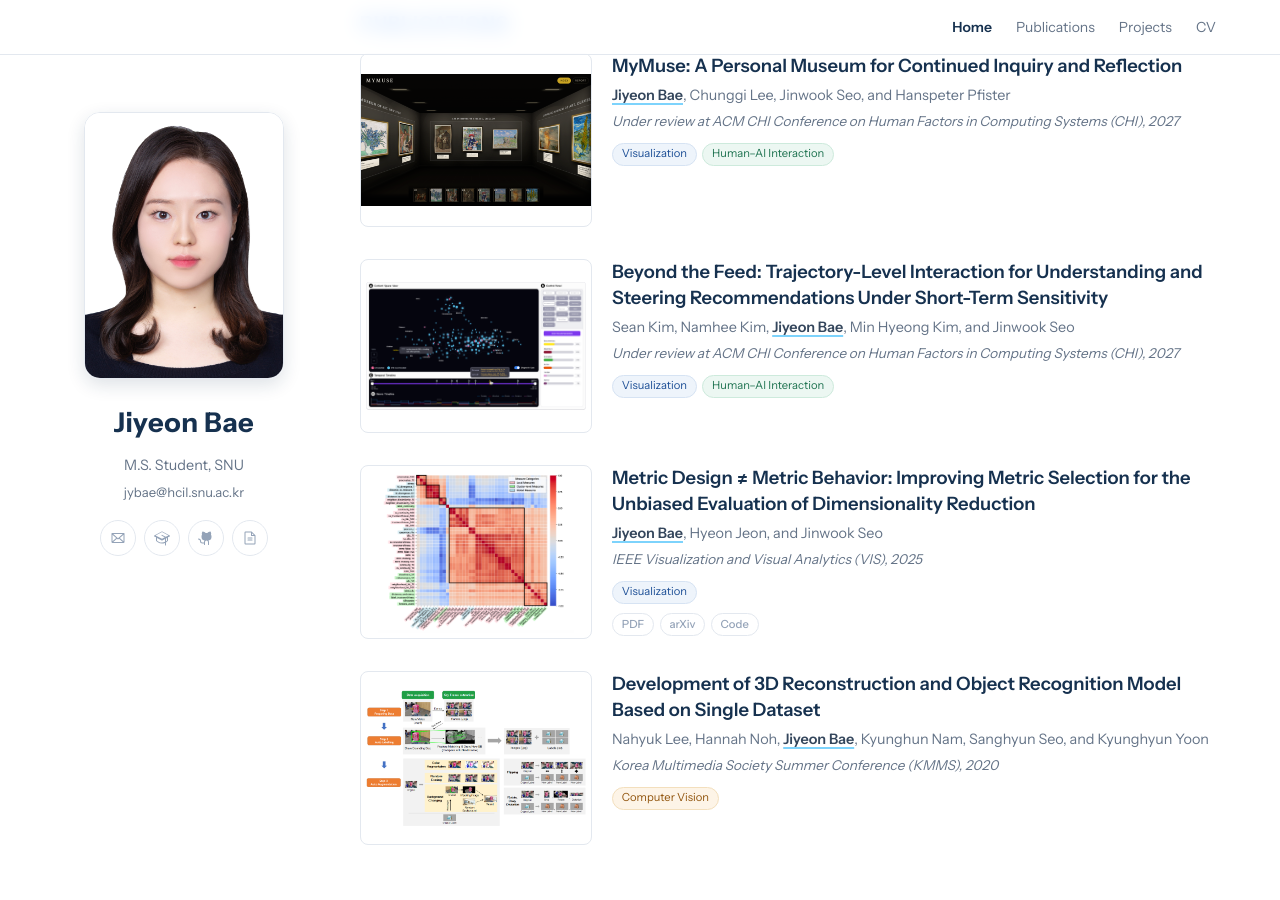
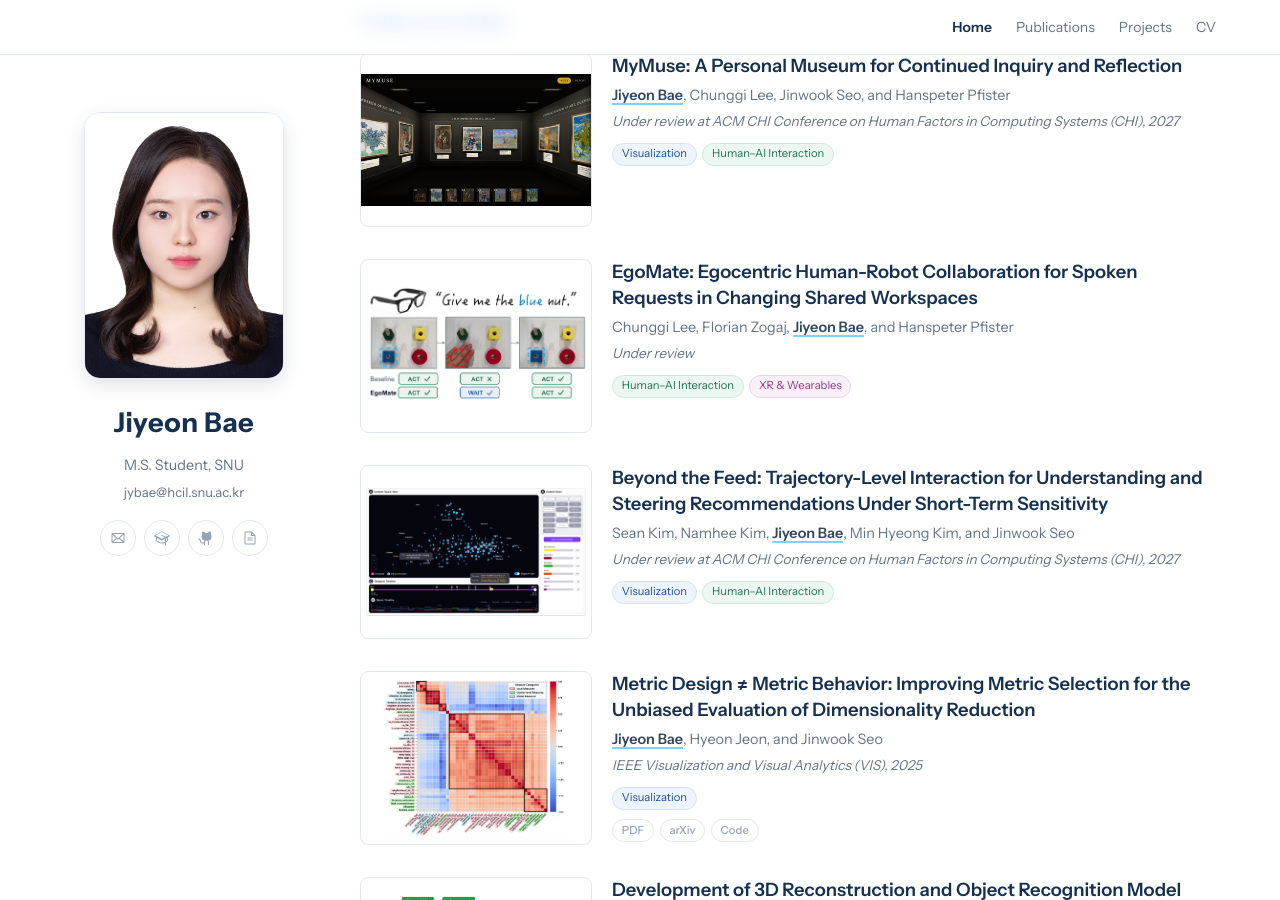
Before and after one commit to JiyeonBae/jiyeonbae.github.io, a Jekyll site: the page built from index.md, in a window 1280 px wide and 900 px high, scrolled down 679 px. Built offline with Jekyll 4.4.1, drawn with Linux system fonts in a browser that asks for light colours; some of the changed text lies outside the part shown.

Commit message:
Add EgoMate, research advisors, and updated CV
- Add EgoMate (under review) to Publications with thumbnail and tags
- List advisors on each Research Experience entry
- Replace cv.pdf with the latest CV

Co-Authored-By: Claude Opus 5.5 <noreply@anthropic.com>

```diff
--- a/index.md
+++ b/index.md
@@ -42,6 +42,17 @@ title: Jiyeon Bae
           <p class="pub-authors"><strong>Jiyeon Bae</strong>, Chunggi Lee, Jinwook Seo, and Hanspeter Pfister</p>
           <p class="pub-cite">Under review at ACM CHI Conference on Human Factors in Computing Systems (CHI), 2027</p>
           <div class="pub-tags"><span class="pub-tag t-vis">Visualization</span><span class="pub-tag t-hai">Human&ndash;AI Interaction</span></div>
+        </div>
+      </article>
+      <article class="pub" data-tags="hai xr">
+        <div class="pub-thumb">
+          <img src="/robot.png" alt="paper teaser" onerror="this.style.display='none'">
+        </div>
+        <div class="pub-body">
+          <h3 class="pub-title">EgoMate: Egocentric Human-Robot Collaboration for Spoken Requests in Changing Shared Workspaces</h3>
+          <p class="pub-authors">Chunggi Lee, Florian Zogaj, <strong>Jiyeon Bae</strong>, and Hanspeter Pfister</p>
+          <p class="pub-cite">Under review</p>
+          <div class="pub-tags"><span class="pub-tag t-hai">Human&ndash;AI Interaction</span><span class="pub-tag t-xr">XR &amp; Wearables</span></div>
         </div>
       </article>
       <article class="pub" data-tags="vis hai">
@@ -127,28 +138,28 @@ title: Jiyeon Bae
       <div class="tl-item">
         <div class="tl-main">
           <p class="tl-title">Research Intern</p>
-          <p class="tl-sub"><a href="https://vcg.seas.harvard.edu/">Visual Computing Group</a>, <span class="tl-org">Harvard University</span></p>
+          <p class="tl-sub"><a href="https://vcg.seas.harvard.edu/">Visual Computing Group</a>, <span class="tl-org">Harvard University</span> &middot; Advisor: Prof. <a href="https://seas.harvard.edu/person/hanspeter-pfister">Hanspeter Pfister</a></p>
         </div>
         <p class="tl-date">Aug 2026 &ndash; Present</p>
       </div>
       <div class="tl-item">
         <div class="tl-main">
           <p class="tl-title">Graduate Researcher</p>
-          <p class="tl-sub"><a href="https://hcil.snu.ac.kr/">Human-Computer Interaction Lab</a>, <span class="tl-org">Seoul National University</span></p>
+          <p class="tl-sub"><a href="https://hcil.snu.ac.kr/">Human-Computer Interaction Lab</a>, <span class="tl-org">Seoul National University</span> &middot; Advisor: Prof. <a href="https://hcil.snu.ac.kr/people/jinwook-seo">Jinwook Seo</a></p>
         </div>
         <p class="tl-date">Sep 2025 &ndash; Present</p>
       </div>
       <div class="tl-item">
         <div class="tl-main">
           <p class="tl-title">Research Intern</p>
-          <p class="tl-sub"><a href="https://hcil.snu.ac.kr/">Human-Computer Interaction Lab</a>, <span class="tl-org">Seoul National University</span></p>
+          <p class="tl-sub"><a href="https://hcil.snu.ac.kr/">Human-Computer Interaction Lab</a>, <span class="tl-org">Seoul National University</span> &middot; Advisor: Prof. <a href="https://hcil.snu.ac.kr/people/jinwook-seo">Jinwook Seo</a></p>
         </div>
         <p class="tl-date">Dec 2024 &ndash; Aug 2025</p>
       </div>
       <div class="tl-item">
         <div class="tl-main">
           <p class="tl-title">Undergraduate Researcher</p>
-          <p class="tl-sub">Computer Graphics Lab, <span class="tl-org">Chung-Ang University</span></p>
+          <p class="tl-sub">Computer Graphics Lab, <span class="tl-org">Chung-Ang University</span> &middot; Advisor: Prof. <a href="https://scholar.google.com/citations?user=k1SL428AAAAJ&amp;hl=ko">Sanghyun Seo</a></p>
         </div>
         <p class="tl-date">Sep 2019 &ndash; Feb 2020</p>
       </div>
```
Also changed, not shown: publications.md (+11 -0 lines), robot.png (added), 1 other file.
